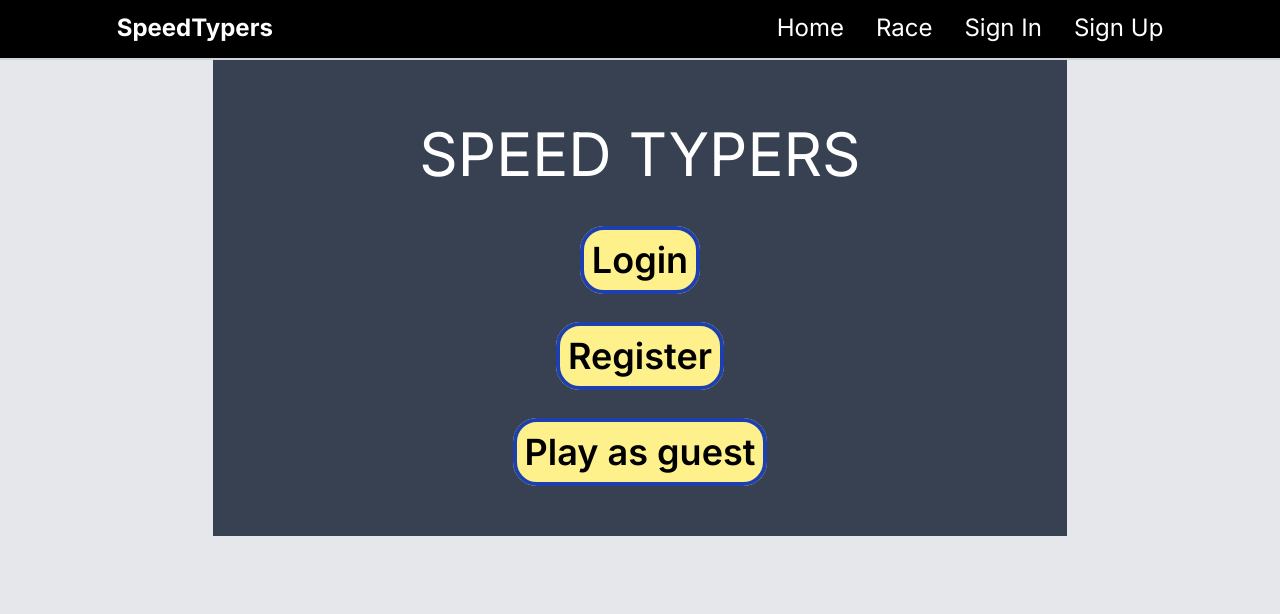
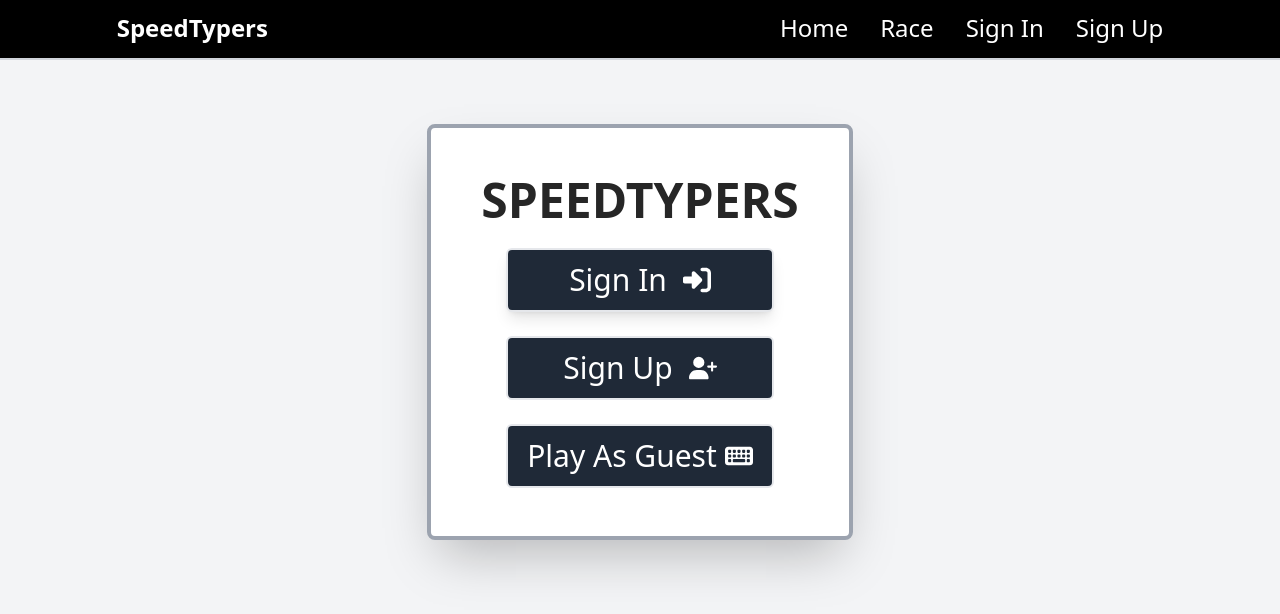
Before and after one commit to MarshPeter/speed-typers-next, a Next.js app: page / in a window 1280 px wide. Shown: the top 614 px of the page. Built offline with nearby package versions, Linux system fonts and the light colour scheme; no server answers.

Commit message:
styles improved for header, home, signin and singout pages

```diff
--- a/package.json
+++ b/package.json
@@ -10,6 +10,11 @@
   },
   "dependencies": {
     "@clerk/nextjs": "^5.0.2",
+    "@fortawesome/fontawesome-svg-core": "^6.5.2",
+    "@fortawesome/free-brands-svg-icons": "^6.5.2",
+    "@fortawesome/free-regular-svg-icons": "^6.5.2",
+    "@fortawesome/free-solid-svg-icons": "^6.5.2",
+    "@fortawesome/react-fontawesome": "^0.2.0",
     "@vercel/postgres": "^0.8.0",
     "drizzle-orm": "^0.30.9",
     "next": "14.2.2",
--- a/src/app/layout.tsx
+++ b/src/app/layout.tsx
@@ -19,7 +19,7 @@ export default function RootLayout({
     return (
         <ClerkProvider>
             <html lang="en">
-                <body className={inter.className}>
+                <body className="bg-gray-100">
                     <Header></Header>
                     {children}
                 </body>
--- a/src/app/page.tsx
+++ b/src/app/page.tsx
@@ -1,34 +1,52 @@
-import Header from "@/components/Header";
 import InPageLink from "@/components/InPageLink";
+import {
+    faKeyboard,
+    faRightToBracket,
+    faUserPlus,
+} from "@fortawesome/free-solid-svg-icons";
+import { FontAwesomeIcon } from "@fortawesome/react-fontawesome";
+import Link from "next/link";
 
 export default function Home() {
     return (
-        <div className="bg-gray-200 min-h-screen min-w-screen">
-            <main className="flex justify-center">
-                <div className="flex flex-col justify-center text-center gap-14 w-2/3 h-full p-16 bg-gray-700">
+        <main className="flex justify-center items-center min-w-screen mt-16">
+            <div className="flex flex-col justify-center text-center gap-6 p-6 lg:p-12 w-1/3 text-neutral-800 bg-white border-4 rounded-lg shadow-2xl border-gray-400">
                 <div>
-                        <h1 className="text-6xl text-white">SPEED TYPERS</h1>
+                    <h1 className="text-3xl lg:text-4xl xl:text-5xl 2xl:text-6xl font-extrabold">
+                        SPEEDTYPERS
+                    </h1>
                 </div>
-                    <div>
-                        <InPageLink
-                            linkTo="/prompter"
-                            text="Login"
-                        ></InPageLink>
+                <div className="flex items-center justify-center">
+                    <Link
+                        className="flex justify-center items-center gap-4 text-3xl w-10/12 p-3 text-white bg-gray-800 hover:bg-gray-300 hover:text-neutral-800 rounded-md border-2 hover:border-gray-700 shadow-lg hover:shadow-none"
+                        href="/sign-in"
+                    >
+                        <p>Sign In</p>
+                        <FontAwesomeIcon
+                            icon={faRightToBracket}
+                            className="w-7"
+                        />
+                    </Link>
                 </div>
-                    <div>
-                        <InPageLink
-                            linkTo="/prompt"
-                            text="Register"
-                        ></InPageLink>
+                <div className="flex items-center justify-center">
+                    <Link
+                        className="flex justify-center items-center gap-4 text-3xl w-10/12 p-3 text-white bg-gray-800 hover:bg-gray-300 hover:text-neutral-800 rounded-md border-2 hover:border-gray-700"
+                        href="/sign-up"
+                    >
+                        <p>Sign Up</p>
+                        <FontAwesomeIcon icon={faUserPlus} className="w-7" />
+                    </Link>
                 </div>
-                    <div>
-                        <InPageLink
-                            linkTo="/prompter"
-                            text="Play as guest"
-                        ></InPageLink>
+                <div className="flex items-center justify-center">
+                    <Link
+                        className="flex justify-center items-center gap-2 text-3xl w-10/12 p-3 text-white bg-gray-800 hover:bg-gray-300 hover:text-neutral-800 rounded-md border-2 hover:border-gray-700"
+                        href="/prompter"
+                    >
+                        <p>Play As Guest</p>
+                        <FontAwesomeIcon className="w-7" icon={faKeyboard} />
+                    </Link>
                 </div>
             </div>
         </main>
-        </div>
     );
 }
--- a/src/app/sign-in/[[...sign-in]]/page.tsx
+++ b/src/app/sign-in/[[...sign-in]]/page.tsx
@@ -2,7 +2,7 @@ import { SignIn } from "@clerk/nextjs";
 
 export default function Page() {
     return (
-        <div className="flex flex-col justify-center items-center">
+        <div className="flex flex-col justify-center items-center pt-8">
             <SignIn path="/sign-in" />
         </div>
     );
--- a/src/app/sign-up/[[...sign-up]]/page.tsx
+++ b/src/app/sign-up/[[...sign-up]]/page.tsx
@@ -2,7 +2,7 @@ import { SignUp } from "@clerk/nextjs";
 
 export default function Page() {
     return (
-        <div className="flex flex-col justify-center items-center">
+        <div className="flex flex-col justify-center items-center pt-8">
             <SignUp path="/sign-up" />;
         </div>
     );
```
Also changed, not shown: 1 other file (tests, documents, lock files or other folders). Lines whose indentation alone changed are shown as unchanged.
